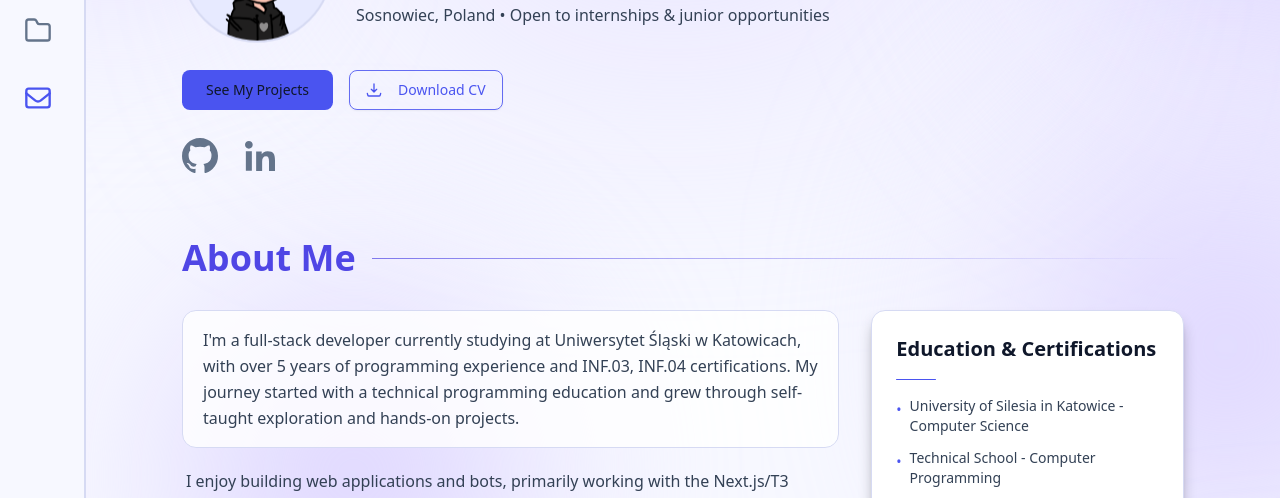
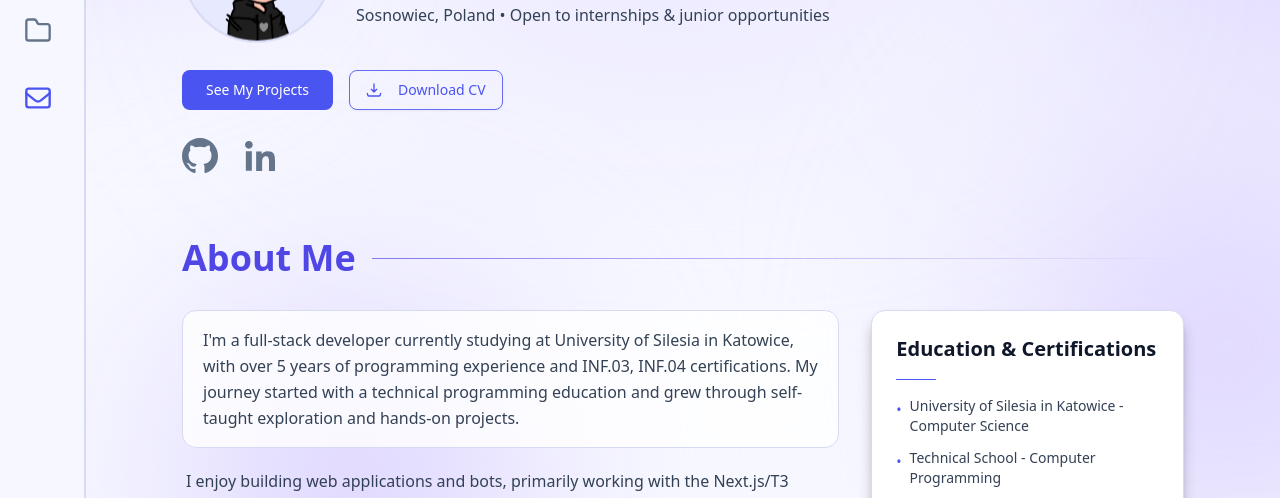
Before and after one commit to Marczelloo/marczelloo.dev, a Next.js app: page / in a window 1280 px wide. Shown: the part 152-650 px from the top of the page. Built offline with nearby package versions, Linux system fonts and the light colour scheme.

Commit message:
fix: update button text color in light mode for better readability, improve About section description

```diff
--- a/app/globals.css
+++ b/app/globals.css
@@ -26,13 +26,12 @@
 :root {
   --radius: 0.625rem;
 
-  /* Light mode */
   --bg-primary: #f7f8ff;
   --bg-secondary: #eef1ff;
   --bg-tertiary: #e7eaff;
   --bg-card: #ffffff;
 
-  --accent-primary: #4a54f0; /* same hue as dark */
+  --accent-primary: #4a54f0;
   --accent-hover: #3f49e9;
   --accent-text: #4f46e5;
 
@@ -49,7 +48,6 @@
 }
 
 .dark {
-  /* Dark mode (moved from previous :root) */
   --bg-primary: #03040b;
   --bg-secondary: #090b18;
   --bg-tertiary: #13152a;
@@ -69,6 +67,11 @@
   --purple-primary: #281c57;
 
   color-scheme: dark;
+}
+
+:root:not(.dark) button.bg-\(--accent-primary\),
+button.bg-primary {
+  color: white !important;
 }
 
 @keyframes blobDrift {
--- a/app/layout.tsx
+++ b/app/layout.tsx
@@ -100,7 +100,6 @@ export const viewport: Viewport = {
 // - check icons highlighting on larger screens in navbar
 // - test open graph and structured data when deployed on domain
 // - change phone number to whatsapp number / link
-// - improve default buttons text color in light mode (currently black and its hard to read)
 // - create view cv button and create cv page or something like this
 
 export default function RootLayout({
--- a/components/About.tsx
+++ b/components/About.tsx
@@ -9,7 +9,7 @@ export default function About() {
       <div className="grid grid-cols-1 lg:grid-cols-3 gap-8 items-start">
         <div className="max-w-4xl lg:col-span-2 text-(--text-secondary) text-sm md:text-base leading-relaxed space-y-5">
           <p className="bg-card/80 border border-border rounded-xl px-5 py-4">
-            I'm a full-stack developer currently studying at Uniwersytet Śląski w Katowicach, with over 5 years of
+            I'm a full-stack developer currently studying at University of Silesia in Katowice, with over 5 years of
             programming experience and INF.03, INF.04 certifications. My journey started with a technical programming
             education and grew through self-taught exploration and hands-on projects.
           </p>
```
